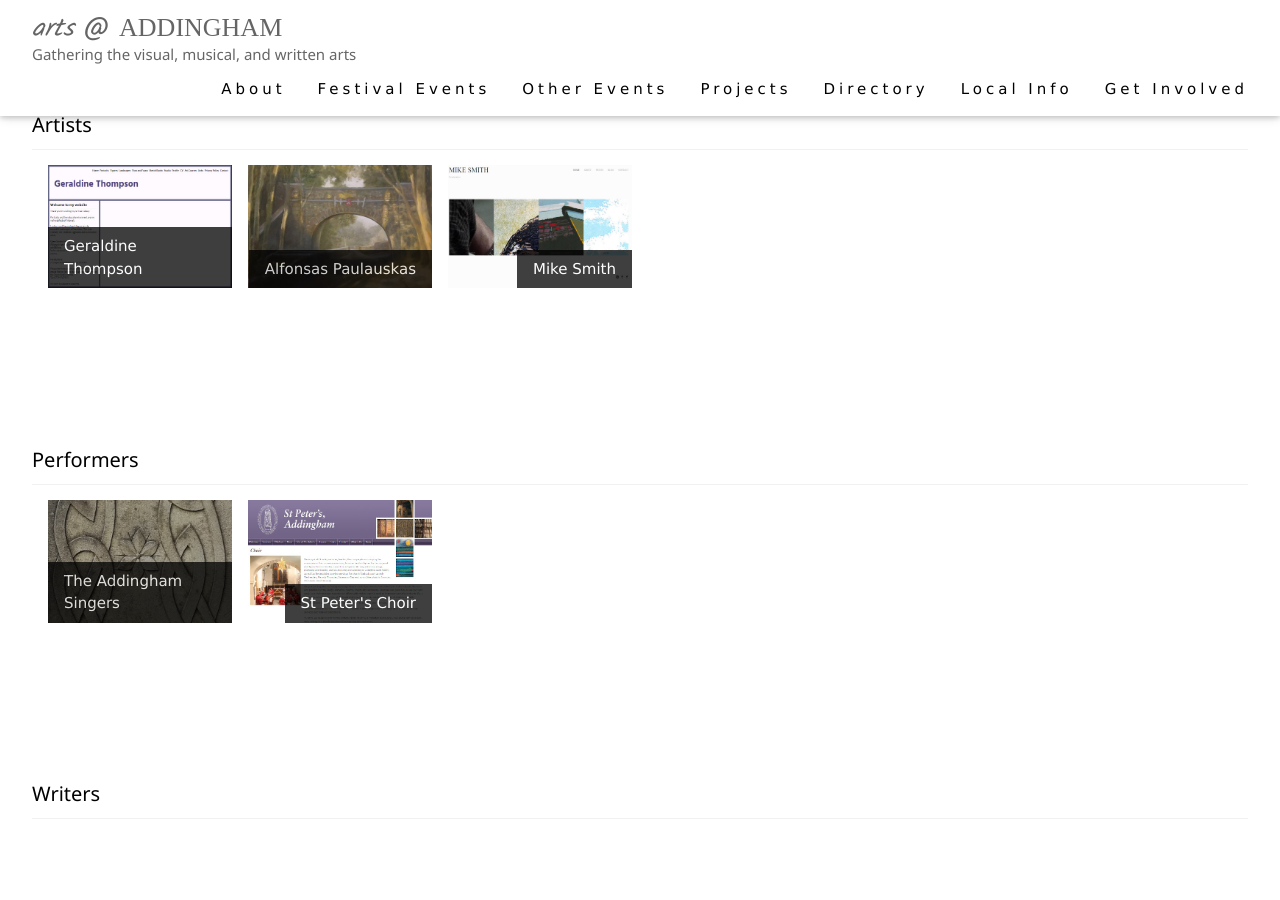
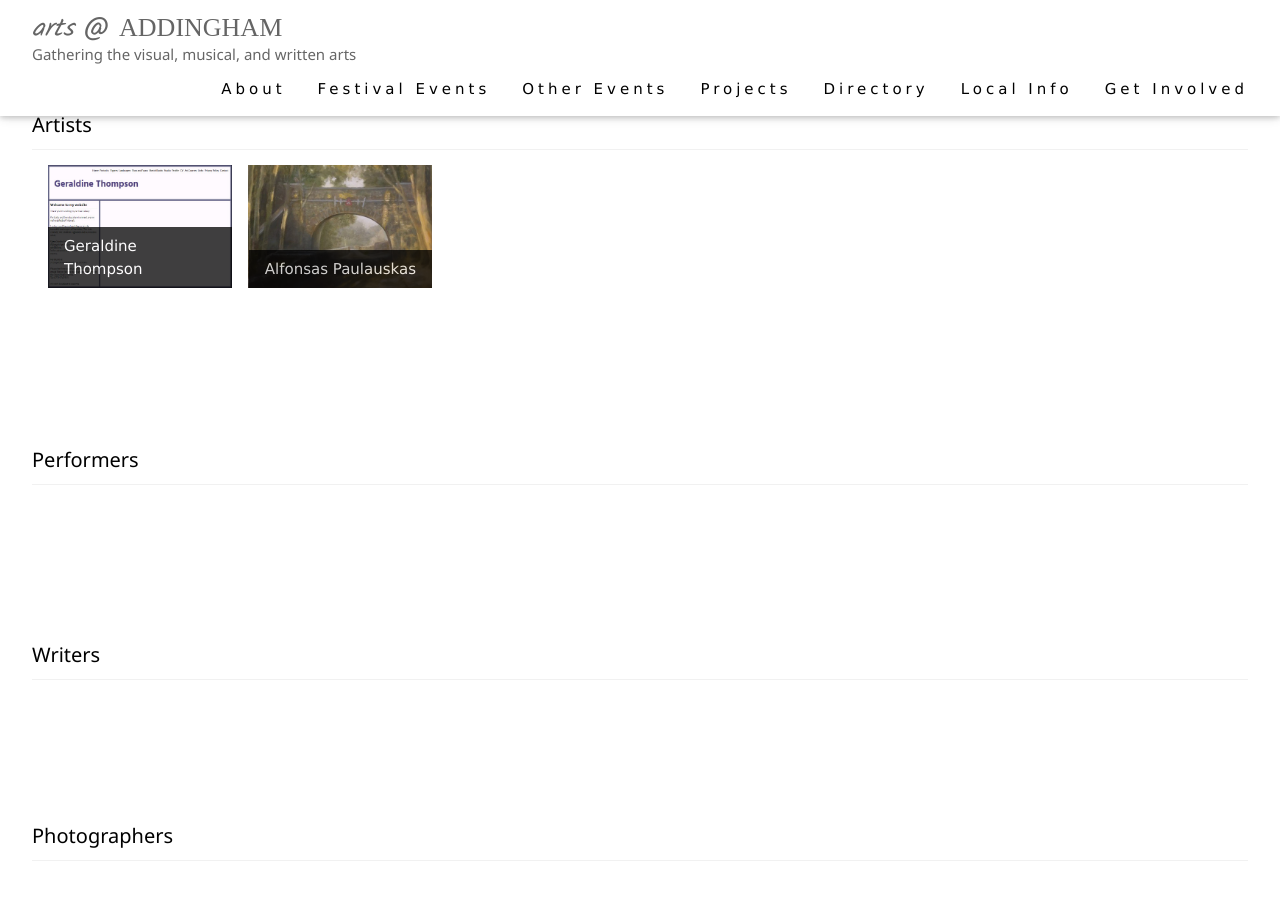
Before and after one commit to addingham/arts, a Jekyll site: the page built from directory/index.html, in a window 1280 px wide and 900 px high, scrolled down 457 px. Built offline with Jekyll 4.4.1, drawn with Linux system fonts in a browser that asks for light colours; some web fonts are replaced.

Commit message:
Update index.html

```diff
--- a/directory/index.html
+++ b/directory/index.html
@@ -81,14 +81,7 @@ layout: mainIndexPage
       </div>
 
     </div>
-	    <div class="w3-col l2 m6 w3-margin-bottom">
-      <div class="w3-display-container">
-	  <a HREF="https://www.mikesmithprints.co.uk/">
-        <img src="/arts/images/ms.jpg"  style="width:100%">
-		<div class="w3-display-bottomright w3-black w3-padding w3-opacity-min">Mike Smith</div>
-      </div>
-	  </A>
-    </div>
+
 
   </div>
 </div>
@@ -99,23 +92,7 @@ layout: mainIndexPage
 
   <p>
   <div class="w3-row-padding">
-    <div class="w3-col l2 m6 w3-margin-bottom">
-	<A href="https://www.facebook.com/addinghamsingers/">
-      <div class="w3-display-container">
-        <img src="/arts/images/star.jpg"  style="width:100%">
-		<div class="w3-display-bottomright w3-black w3-padding w3-opacity-min">The Addingham Singers</div>
-      </div>
-	</a>
-    </div>
-	    <div class="w3-col l2 m6 w3-margin-bottom">
 
-      <div class="w3-display-container">
-	  <A href="http://www.stpetersaddingham.org.uk/music/choir/">
-        <img src="/arts/images/spc.jpg"  style="width:100%">
-		<div class="w3-display-bottomright w3-black w3-padding w3-opacity-min">St Peter's Choir</div>
-      </div>
-	</A>
-    </div>
 
   </div>
 </div>
```
